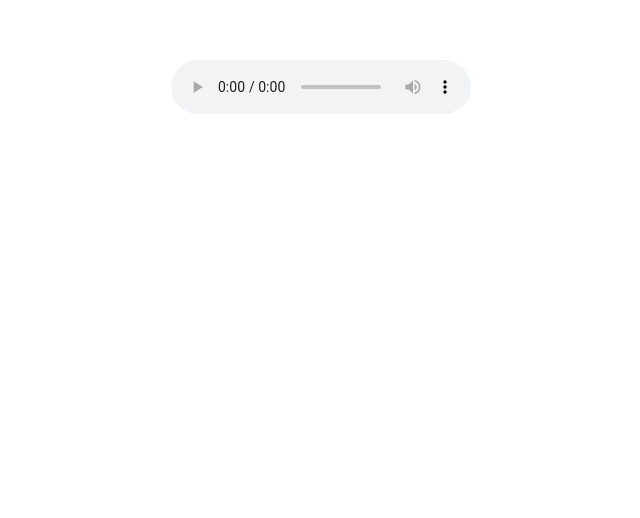
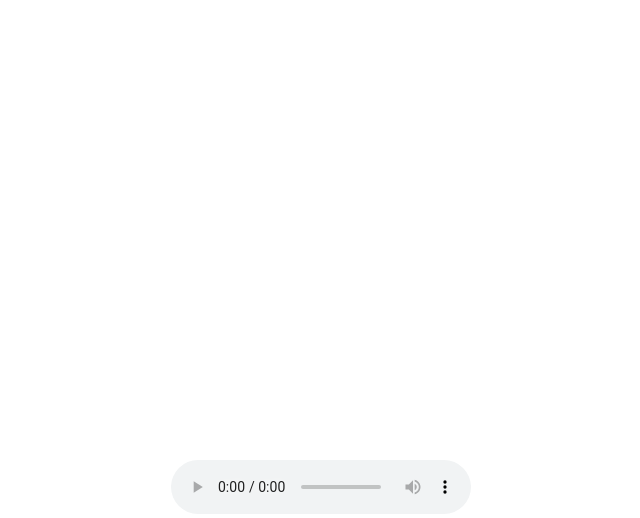
Before and after one commit to 937562656/pearice.xyz.github.io, a plain HTML site: page docs/123.html in a window 1280 px wide. Shown: the part 1040-1558 px from the top of the page, without its empty margins (341-981 px from the left). Before the commit the page ends 1158 px from the top, so only its background shows below. Drawn offline with Linux system fonts and the light colour scheme.

Commit message:
Update 123.html

```diff
--- a/docs/123.html
+++ b/docs/123.html
@@ -206,7 +206,7 @@
 	<body>
 <!-- 		<div style="text-align: center;top: 1100px;position: absolute;left: 40%;margin: 0 auto;"><audio src="img/烟火 - 陈翔.mp3" controls="controls" preload="auto" autoplay="autoplay"  loop="loop"  >
 		</audio></div> -->
-		<div class="musicPlay" style="text-align: center;top: 1100px;position: absolute;left: 40%;margin: 0 auto;">
+		<div class="musicPlay" style="text-align: center;top: 1500px;position: absolute;left: 40%;margin: 0 auto;">
 
 		<audio id="voice" autoplay="autoplay" controls="controls">
 
```
